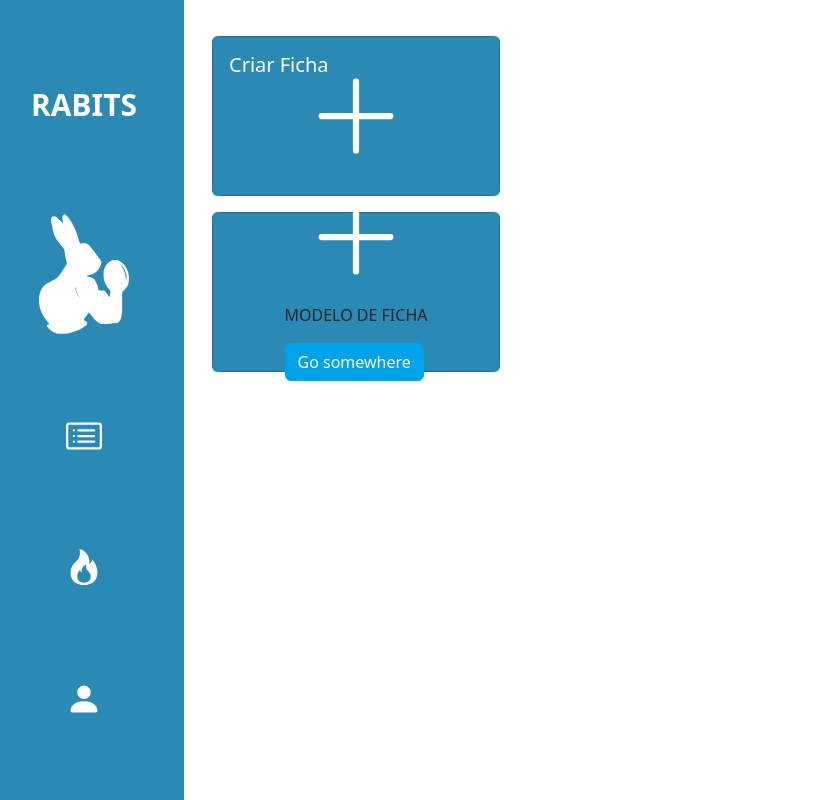
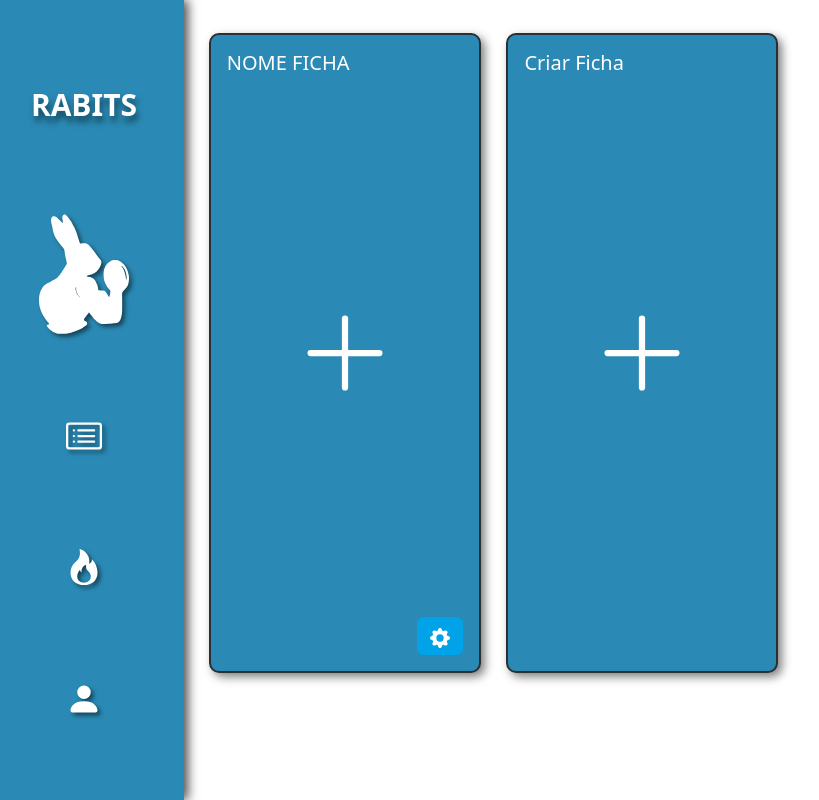
Before and after one commit to pedropauloppd13-alt/rabits, a PHP site: page /fichas.html in a window 1280 px wide. Shown: the whole page, without its empty margins (16-835 px from the left). Run offline with PHP 8.4, Linux system fonts and the light colour scheme.

Commit message:
Atualização da NavBar + Tela de fichas

```diff
--- a/fichas.css
+++ b/fichas.css
@@ -1,21 +1,93 @@
+.container {
+    display: flex;
+    flex-wrap: wrap;
+}
+
 .card {
     background-color: #2A8AB5;
-    width: 18rem;
-    height: 10rem;
+    width: 17rem;
+    height: 40rem;
     display: flex;
     flex-direction: column;
-    justify-content: center;
     align-items: center;
-    margin: 1rem;
+    justify-content: flex-start;
+    position: relative;
+    padding: 1rem;
+    margin: 0.8rem;
+    border-radius: 10px;
+    border: 2px solid #293033;
+    box-shadow: 4px 4px 10px rgba(0, 0, 0, 0.5);
+}
+
+#criar-ficha-card {
+    align-items: center;
+    justify-content: space-around;
 }
 
 .card:hover {
-    width: 17rem;
-    height: 9rem;
+    transform: scale(1.05);
     cursor: pointer;
+    background-color: #346B82;
 }
 
 .card img {
     width: 100px;
     height: 100px;
 }
+
+.card-text {
+    text-align: center;
+    margin-top: 0.5rem;
+    font-family: "Monaco", "Courier New", monospace;
+}
+
+.card a {
+    position: absolute;
+    bottom: 1rem;
+    right: 1rem;
+    text-decoration: none;
+}
+
+.card a img {
+    width: 20px;
+    height: 20px;
+}
+
+.ficha-card {
+    align-items: center;
+    position: relative;
+    display: flex;
+}
+
+.ficha-card .card-title {
+    width: 100%;
+    text-align: start;
+    margin-top: 0;
+}
+
+.ficha-card>.card-img-top {
+    width: 100px;
+    height: 100px;
+    object-fit: contain;
+    position: absolute;
+    top: 50%;
+    left: 50%;
+    transform: translate(-50%, -50%);
+}
+
+.ficha-card>a {
+    position: absolute;
+    right: 1rem;
+    bottom: 1rem;
+}
+
+.ficha-card>a img {
+    width: 20px;
+    height: 20px;
+}
+
+@media only screen and (max-width: 768px) {
+    .container {
+        justify-content: center;
+    }
+}
--- a/fichas.html
+++ b/fichas.html
@@ -2,14 +2,15 @@
 <html lang="en">
 
 <head>
+    <!DOCTYPE html>
+    <html lang="en">
     <meta charset="UTF-8">
     <meta name="viewport" content="width=device-width, initial-scale=1.0">
     <title>Document</title>
 </head>
 
 <body>
-    <!DOCTYPE html>
-    <html lang="en">
+
 
     <head>
         <meta charset="UTF-8">
@@ -31,27 +32,21 @@
             <a class="nav-bnt" id="bnt-perfil"><img src="images/icones/person-fill.svg" alt="Profile Icon"></a>
         </div>
         <!-- Main -->
-        <main class="container mt-8">
+        <main class="container">
             <!-- Caixas de Conteúdo -->
-            <div class="row">
-                <div class="col-md-4">
-                    <div class="card" id="criar-ficha-card">
-                        <img src="images/icones/plus-lg.svg" class="card-img-top" alt="+">
+            <!--CRIAR FICHA (Always last in order)-->
+            <div class="card order-last" id="criar-ficha-card">
                 <div class="card-img-overlay">
                     <h5 class="card-title text-white">Criar Ficha</h5>
                 </div>
+                <img src="images/icones/plus-lg.svg" class="card-img-top" alt="+">
             </div>
 
             <!--MODELO DE FICHA-->
-                    <div class="card" style="width: 18rem;">
+            <div class="card ficha-card">
+                <h5 class="card-title text-white">NOME FICHA</h5>
                 <img src="images/icones/plus-lg.svg" class="card-img-top" alt="...">
-                        <div class="card-body">
-                            <p class="card-text">MODELO DE FICHA</p>
-                            <a href="#" class="btn btn-primary">Go somewhere</a>
-                        </div>
-                    </div>
-                </div>
-
+                <a href="#" class="btn btn-primary"><img src="images/icones/gear-fill.svg" alt="Edit"></a>
             </div>
         </main>
 
--- a/index.html
+++ b/index.html
@@ -90,7 +90,3 @@
     </body>
 
     </html>
-
-</body>
-
-</html>
--- a/style.css
+++ b/style.css
@@ -1,9 +1,3 @@
-img {
-    width: 100%;
-    height: 200px;
-    object-fit: cover;
-}
-
 main {
     margin-left: 200px;
     padding: 20px;
@@ -17,6 +11,7 @@ main {
     z-index: 99999;
     width: 200px;
     height: 100%;
+    box-shadow: 4px 0px 10px rgba(0, 0, 0, 0.7);
 }
 
 .nav-bnt {
@@ -34,6 +29,11 @@ main {
     object-fit: contain;
 }
 
+.nav-bnt img:hover {
+    transform: scale(1.1);
+    cursor: pointer;
+}
+
 .nav-bnt-selec {
     display: flex;
     height: 400px;
@@ -42,12 +42,32 @@ main {
     gap: 20px;
 }
 
+.nav-bnt-selec img:hover {
+    transform: scale(1.1);
+    cursor: pointer;
+}
+
+.nav-bnt>img {
+    filter: drop-shadow(3px 3px 2px rgb(0 0 0 / 0.5));
+}
+
+.nav-bnt-selec>img {
+    filter: drop-shadow(3px 3px 2px rgb(0 0 0 / 0.5));
+}
+
 .title {
     color: white;
     font-size: 30px;
     font-weight: bold;
     text-align: center;
     margin-top: 10px;
+    text-shadow: 2px 6px 6px rgba(0, 0, 0, 0.5);
+}
+
+.title:hover {
+    transform: scale(1.2);
+    cursor: pointer;
+    text-shadow: 2px 2px 4px rgba(0, 0, 0, 0.5);
 }
 
 
@@ -126,3 +146,20 @@ main {
         object-fit: cover;
     }
 }
+
+
+/*CARDS*/
+
+.card-img-top {
+    height: 200px;
+    object-fit: cover;
+}
+
+.card {
+    overflow: hidden;
+}
+
+.card:hover {
+    transform: scale(1.03);
+    transition: 0.2s;
+}
```
Also changed, not shown: images/icones/gear-fill.svg (added). Lines whose indentation alone changed are shown as unchanged.
